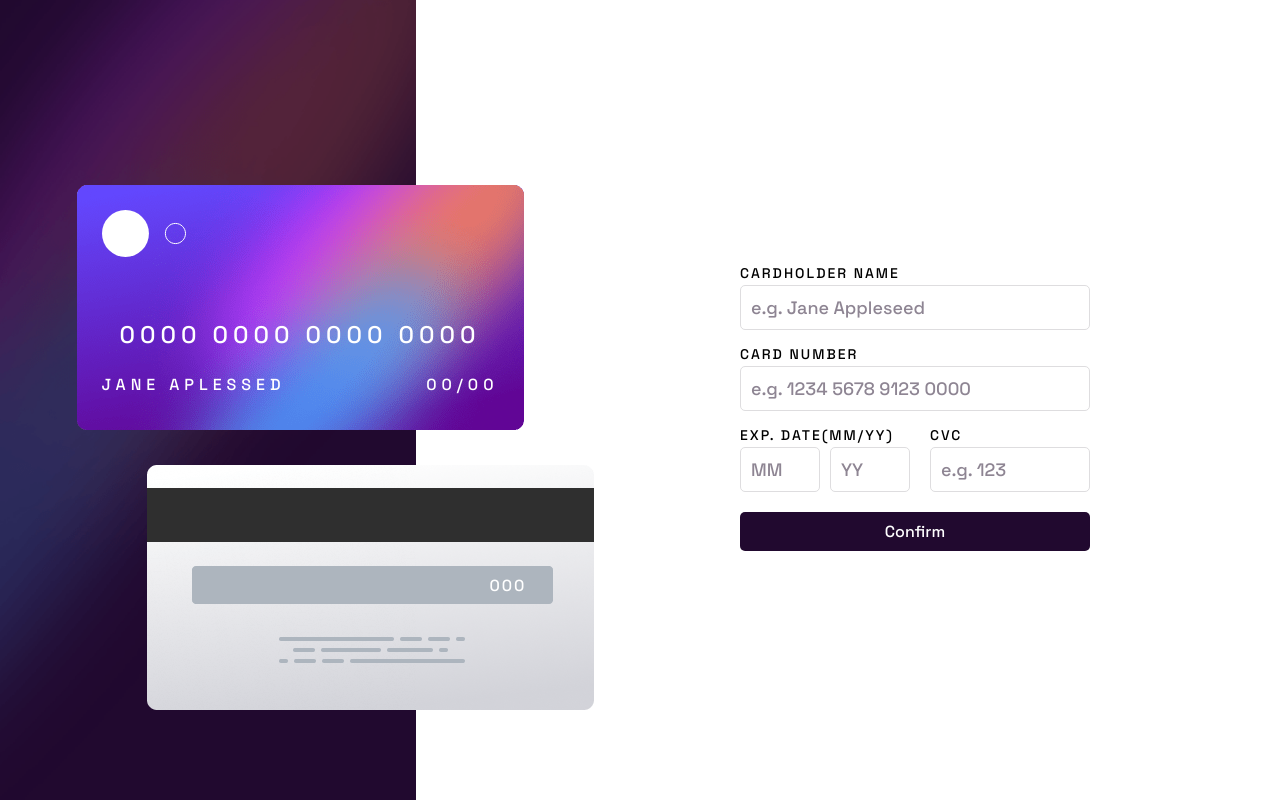
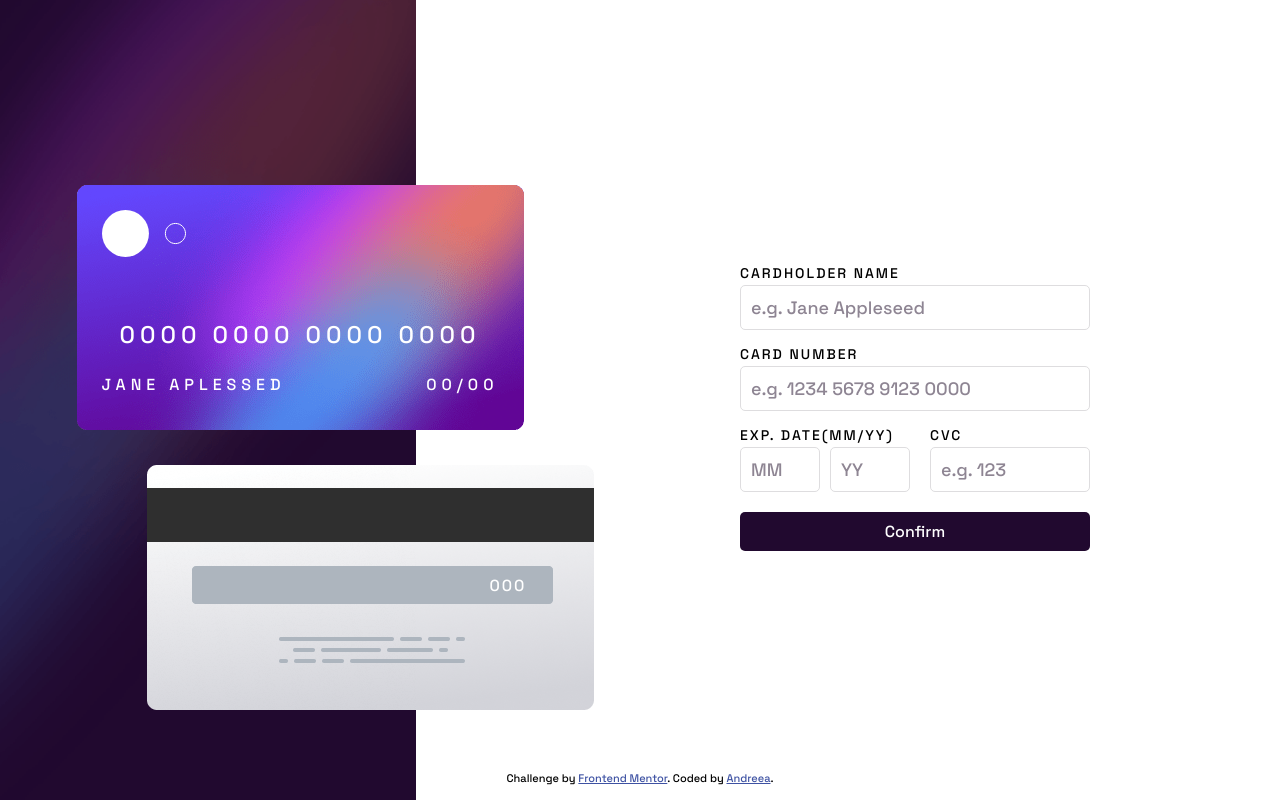
Before and after one commit to AndreeaFar/card-details, a plain HTML site: page index.html in a window 1280 px wide. Drawn offline with Linux system fonts and the light colour scheme.

Commit message:
added attributions

```diff
--- a/index.html
+++ b/index.html
@@ -94,12 +94,12 @@
 
       <!-- Thank you! We've added your card details Continue -->
 
-      <!-- <div class="attribution">
+      <div class="attribution">
         Challenge by
         <a href="https://www.frontendmentor.io?ref=challenge" target="_blank"
           >Frontend Mentor</a
-        >. Coded by <a href="#">Your Name Here</a>. -->
-      <!-- </div> -->
+        >. Coded by <a href="#">Andreea</a>.
+      </div>
     </div>
   </body>
 </html>
--- a/style.css
+++ b/style.css
@@ -181,10 +181,13 @@ body {
   }
 }
 
-/* .attribution {
+.attribution {
   font-size: 11px;
   text-align: center;
+  position: absolute;
+  bottom: 15px;
+  width: 100%;
 }
 .attribution a {
   color: hsl(228, 45%, 44%);
-} */
+}
```
